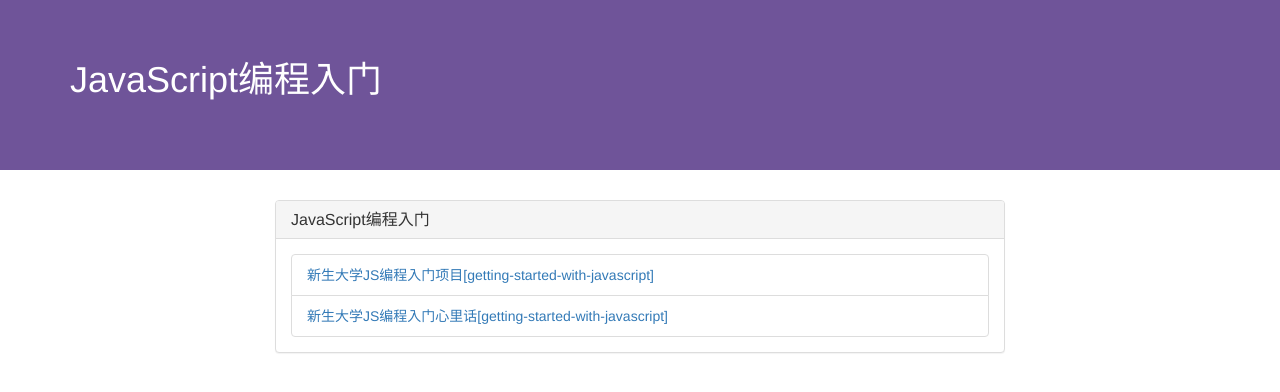
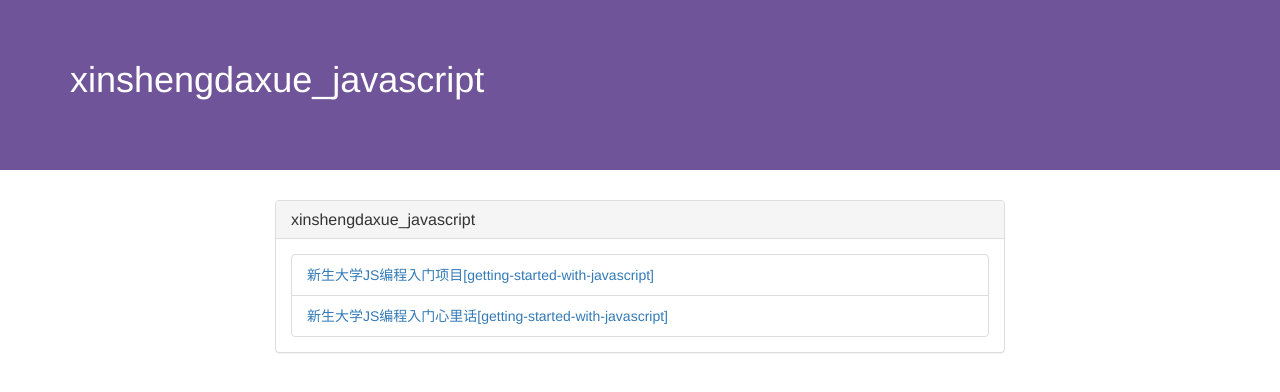
Before and after one commit to lyjohn0921/xinshengdaxue_javascript, a plain HTML site: page index.html in a window 1280 px wide. Drawn offline with nearby package versions, Linux system fonts and the light colour scheme.

Commit message:
update topic

```diff
--- a/index.html
+++ b/index.html
@@ -3,7 +3,7 @@
 <html>
 <head lang="en">
     <meta charset="UTF-8">
-    <title>新生大学</title>
+    <title>xinshengdaxue_javascript</title>
     <meta name="viewport" content="width=device-width, initial-scale=1, maximum-scale=1, user-scalable=no">
     <link rel="stylesheet" href="https://cdn.bootcss.com/bootstrap/3.3.7/css/bootstrap.min.css" integrity="sha384-BVYiiSIFeK1dGmJRAkycuHAHRg32OmUcww7on3RYdg4Va+PmSTsz/K68vbdEjh4u" crossorigin="anonymous">
     <link rel="stylesheet" href="./public/style.css">
@@ -12,14 +12,14 @@
 <div>
   <div class="main-header">
     <div class="container">
-      <h1>JavaScript编程入门</h1>
+      <h1>xinshengdaxue_javascript</h1>
     </div>
   </div>
   <div class="container">
     <div class="col-md-8 col-md-offset-2">
       <div class="panel panel-default">
         <div class="panel-heading">
-          <h3 class="panel-title">JavaScript编程入门</h3>
+          <h3 class="panel-title">xinshengdaxue_javascript</h3>
         </div>
         <div class="panel-body">
           <li class="list-group-item">
```
Also changed, not shown: 7 other files.
